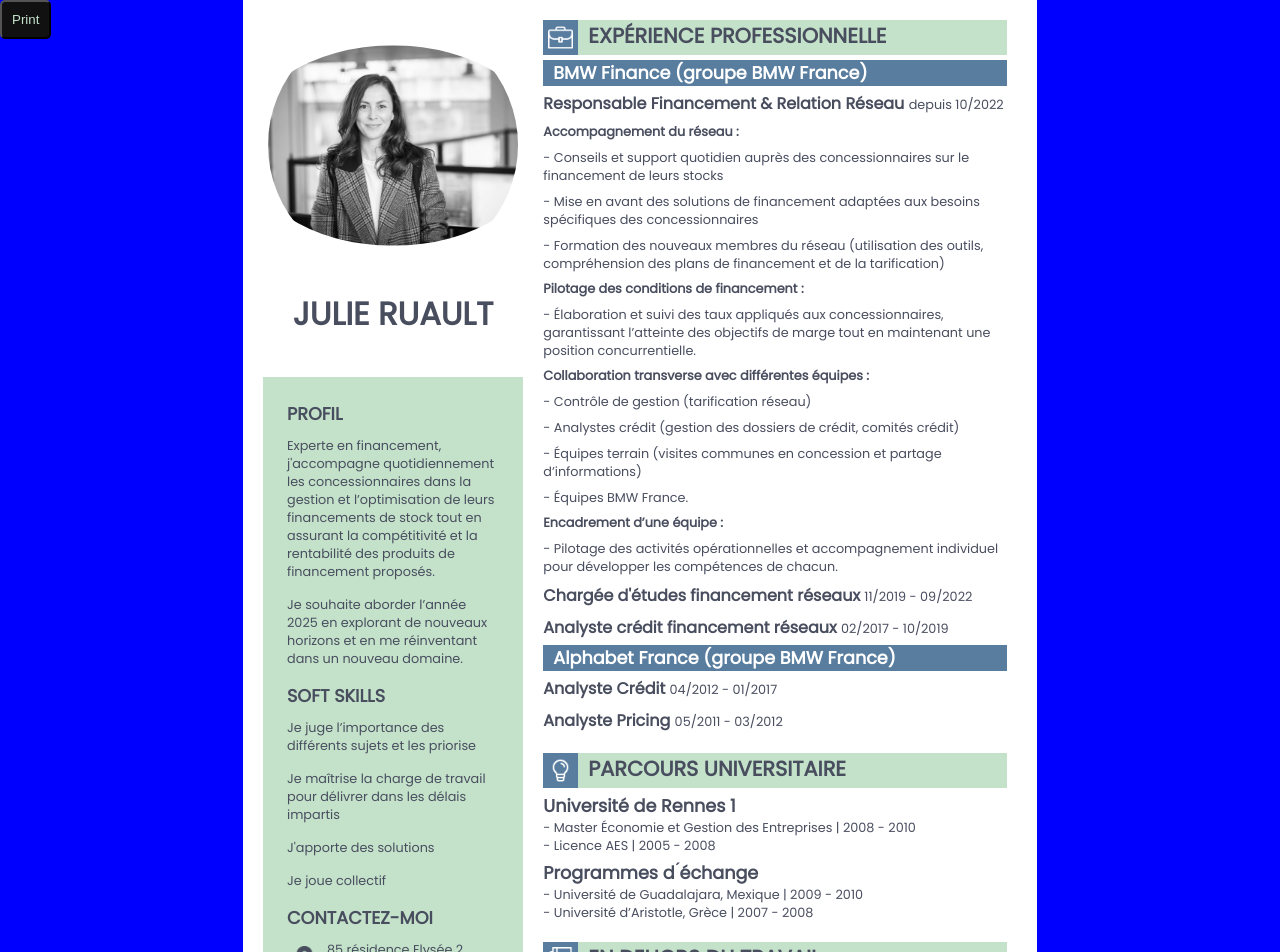
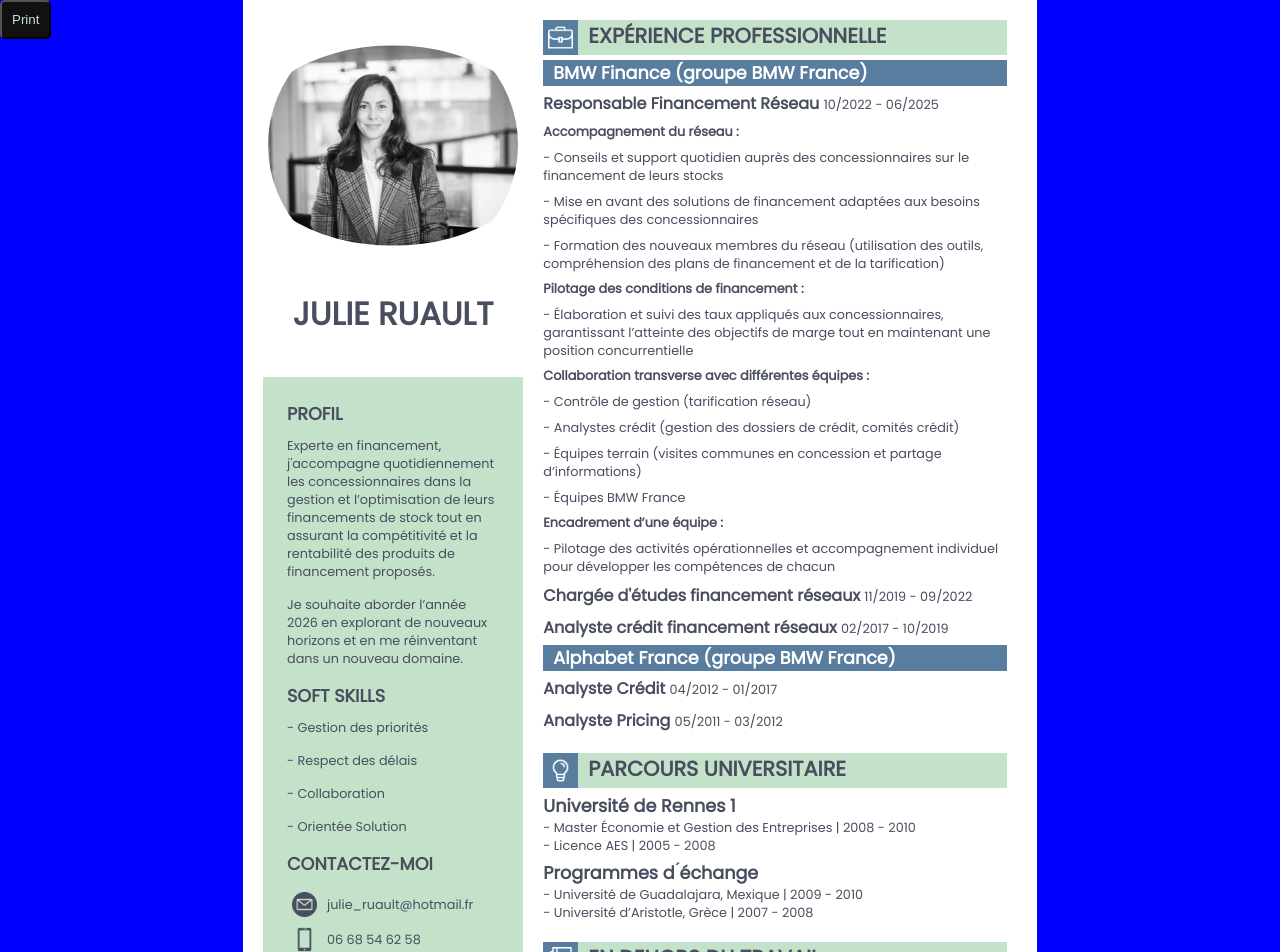
Before and after one commit to danielgonzalez0/20230804-CV2, a React (Create React App) app: page / in a window 1280 px wide. Shown: the top 952 px of the page. Built offline with nearby package versions, Linux system fonts and the light colour scheme.

Commit message:
modif cv

```diff
--- a/src/components/main/Experience.jsx
+++ b/src/components/main/Experience.jsx
@@ -8,8 +8,8 @@ const Experience = () => {
     jobs: [
       {
         id: "exp-1",
-        title: "Responsable Financement & Relation Réseau",
-        sub: 'depuis 10/2022',
+        title: "Responsable Financement Réseau",
+        sub: '10/2022 - 06/2025',
         desc: [{
           id: "desc-1",
           descTitle: "Accompagnement du réseau :",
@@ -23,7 +23,7 @@ const Experience = () => {
           id: "desc-2",
           descTitle: "Pilotage des conditions de financement :",
           descSub: [
-            "Élaboration et suivi des taux appliqués aux concessionnaires, garantissant l’atteinte des objectifs de marge tout en maintenant une position concurrentielle.",
+            "Élaboration et suivi des taux appliqués aux concessionnaires, garantissant l’atteinte des objectifs de marge tout en maintenant une position concurrentielle",
 
           ]
         },
@@ -34,14 +34,14 @@ const Experience = () => {
             "Contrôle de gestion (tarification réseau)",
             "Analystes crédit (gestion des dossiers de crédit, comités crédit)",
             "Équipes terrain (visites communes en concession et partage d’informations)",
-            "Équipes BMW France."
+            "Équipes BMW France"
           ]
         },
         {
           id: "desc-4",
           descTitle: "Encadrement d’une équipe :",
           descSub: [
-            "Pilotage des activités opérationnelles et accompagnement individuel pour développer les compétences de chacun.",
+            "Pilotage des activités opérationnelles et accompagnement individuel pour développer les compétences de chacun",
           ]
         },
         ],
--- a/src/components/main/Hobbies.jsx
+++ b/src/components/main/Hobbies.jsx
@@ -6,7 +6,7 @@ const hobbies = [
   {
     id: "hob-1",
     title: "",
-    desc: [`Depuis 2022, je cultive l’autodiscipline, la détermination et la gestion du stress avec la pratique de la course à pied et du trail. Des qualités qui nourrissent également mon quotidien professionnel. J’accroche quelques dossards dans l’année en me fixant des objectifs atteignables et progressifs, le plaisir doit rester l’essentiel.`],
+    desc: [`Depuis 2022, la course à pied et le trail renforcent mon autodiscipline, ma détermination et ma gestion du stress: des atouts que j'applique au quotidien professionnel. J’accroche quelques dossards chaque année en me fixant des objectifs atteignables et progressifs, le plaisir doit rester l’essentiel.`],
   },
 ];
 
--- a/src/components/sidebar/Contact.jsx
+++ b/src/components/sidebar/Contact.jsx
@@ -1,18 +1,36 @@
 import React from 'react';
 import telsrc from '../../assets/img/julie/telephoneB.png';
 import mailsrc from '../../assets/img/julie/emailB.png';
-import adressesrc from '../../assets/img/julie/adresseB.png';
+// import adressesrc from '../../assets/img/julie/adresseB.png';
+
+// const profil = [{
+//   id: "profil-1", text: `Experte en financement, j'accompagne quotidiennement les concessionnaires dans la gestion et l’optimisation de leurs financements de stock tout en assurant la compétitivité et la rentabilité des produits de financement proposés.`
+// },
+// { id: "profil-2", text: `Je souhaite aborder l’année 2025 en explorant de nouveaux horizons et en me réinventant dans un nouveau domaine.` },
+// ];
+// const softskills = [{
+//   id: "soft-1", text: `Je juge l’importance des différents sujets et les priorise`
+// },
+// {
+//   id: "soft-2", text: `Je maîtrise la charge de travail pour délivrer dans les délais impartis`
+// },
+// { id: "soft-3", text: `J'apporte des solutions` },
+// { id: "soft-4", text: `Je joue collectif` }
+// ];
 
 const profil = [{
-  id: "profil-1", text: `Experte en financement, j'accompagne quotidiennement les concessionnaires dans la gestion et l’optimisation de leurs financements de stock tout en assurant la compétitivité et la rentabilité des produits de financement proposés.`},
-  { id: "profil-2", text: `Je souhaite aborder l’année 2025 en explorant de nouveaux horizons et en me réinventant dans un nouveau domaine.`},
+  id: "profil-1", text: `Experte en financement, j'accompagne quotidiennement les concessionnaires dans la gestion et l’optimisation de leurs financements de stock tout en assurant la compétitivité et la rentabilité des produits de financement proposés.`
+},
+{ id: "profil-2", text: `Je souhaite aborder l’année 2026 en explorant de nouveaux horizons et en me réinventant dans un nouveau domaine.` },
 ];
 const softskills = [{
-  id: "soft-1", text: `Je juge l’importance des différents sujets et les priorise`},
-  {
-    id: "soft-2", text: `Je maîtrise la charge de travail pour délivrer dans les délais impartis`},
-  { id: "soft-3", text: `J'apporte des solutions` },
-  { id: "soft-4", text: `Je joue collectif` }
+  id: "soft-1", text: `- Gestion des priorités`
+},
+{
+  id: "soft-2", text: `- Respect des délais`
+},
+{ id: "soft-3", text: `- Collaboration` },
+{ id: "soft-4", text: `- Orientée Solution` }
 ];
 
 
@@ -25,17 +43,17 @@ const Contact = () => {
       <h3>SOFT SKILLS</h3>
       {softskills.map((item) => (<p key={item.id} className='text'>{item.text}</p>))}
       <h3>CONTACTEZ-MOI</h3>
-      <div className="container">
+      {/* <div className="container">
         <img src={adressesrc} alt="adresse" />
         <div className="wrapper">
           <p>85 résidence Elysée 2</p>
           <p>78170 La Celle-Saint-Cloud</p>
         </div>
-      </div>
+      </div> */}
       <div className="container">
         <img src={mailsrc} alt="email" />
         <div className="wrapper">
-          <p>julie_hotmail.fr</p>
+          <p>julie_ruault@hotmail.fr</p>
         </div>
       </div>
       <div className="container">
```
